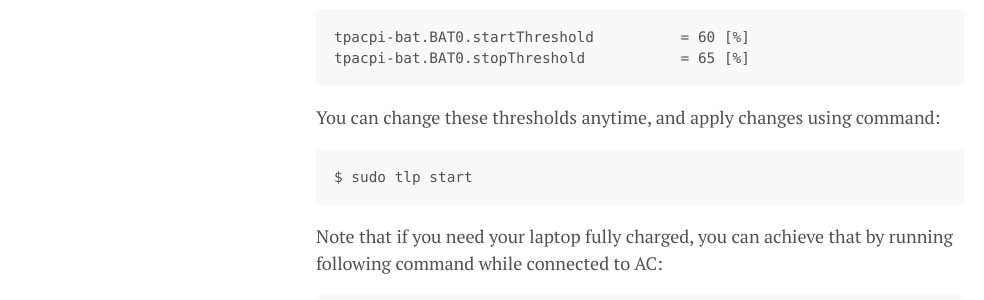
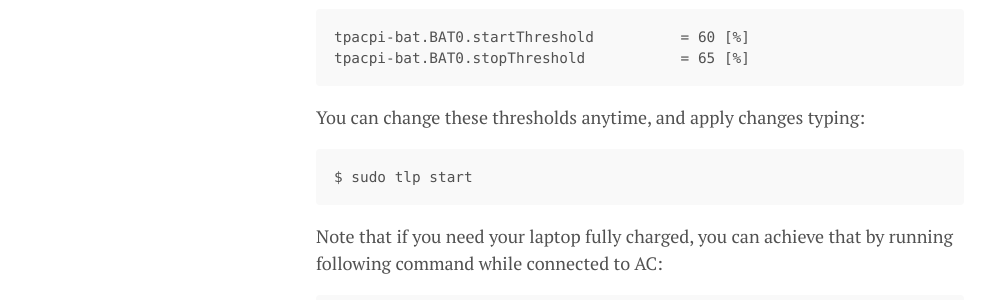
Before and after one commit to lgeurts/lgeurts.github.io, a Jekyll site: the page built from _posts/2021-10-15-ubuntu-setup-notes-for-x1-carbon-gen8.md, in a window 1280 px wide and 900 px high, scrolled down 4246 px. Shown: the part 155-455 px from the top of the window, without its empty margins (0-984 px from the left). Built offline with Jekyll 4.4.1, drawn with Linux system fonts in a browser that asks for light colours; nearby versions of some CDN libraries; comment, search, counter and statistics services are not loaded.

Commit message:
Update 2021-10-15-ubuntu-setup-notes-for-x1-carbon-gen8.md

````diff
--- a/_posts/2021-10-15-ubuntu-setup-notes-for-x1-carbon-gen8.md
+++ b/_posts/2021-10-15-ubuntu-setup-notes-for-x1-carbon-gen8.md
@@ -145,7 +145,7 @@
 tpacpi-bat.BAT0.startThreshold          = 60 [%]
 tpacpi-bat.BAT0.stopThreshold           = 65 [%]
 ```
-You can change these thresholds anytime, and apply changes using command:
+You can change these thresholds anytime, and apply changes typing:
 ```
 $ sudo tlp start
 ```
````
